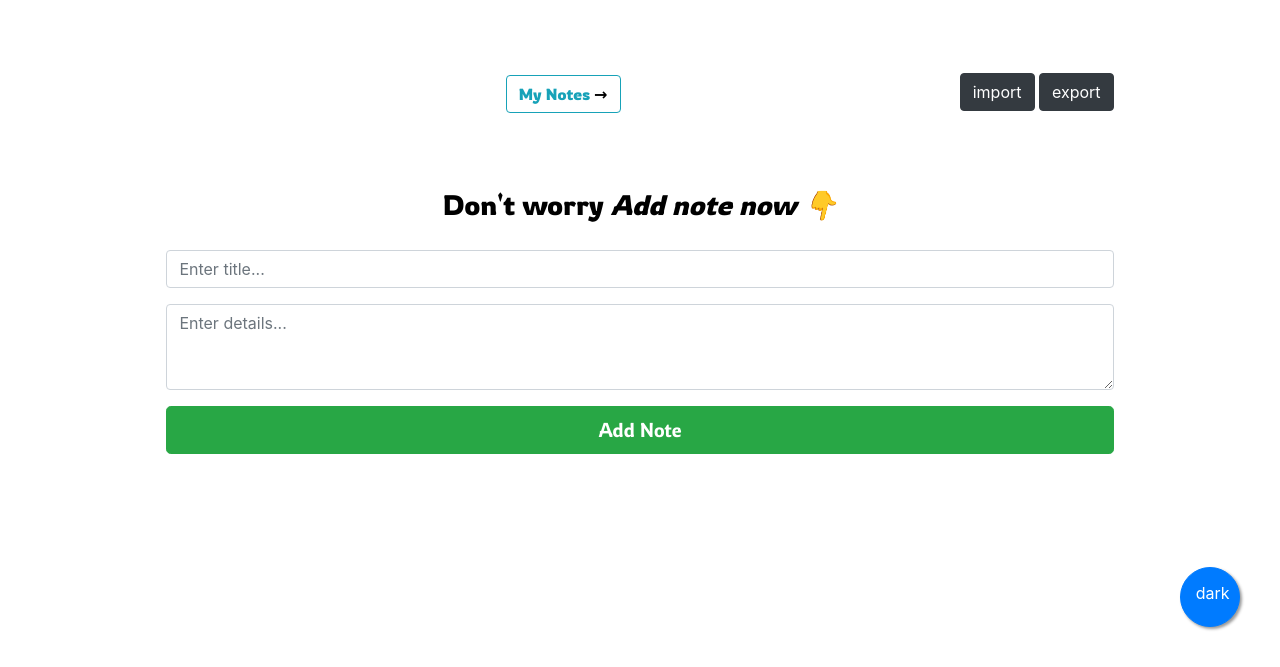
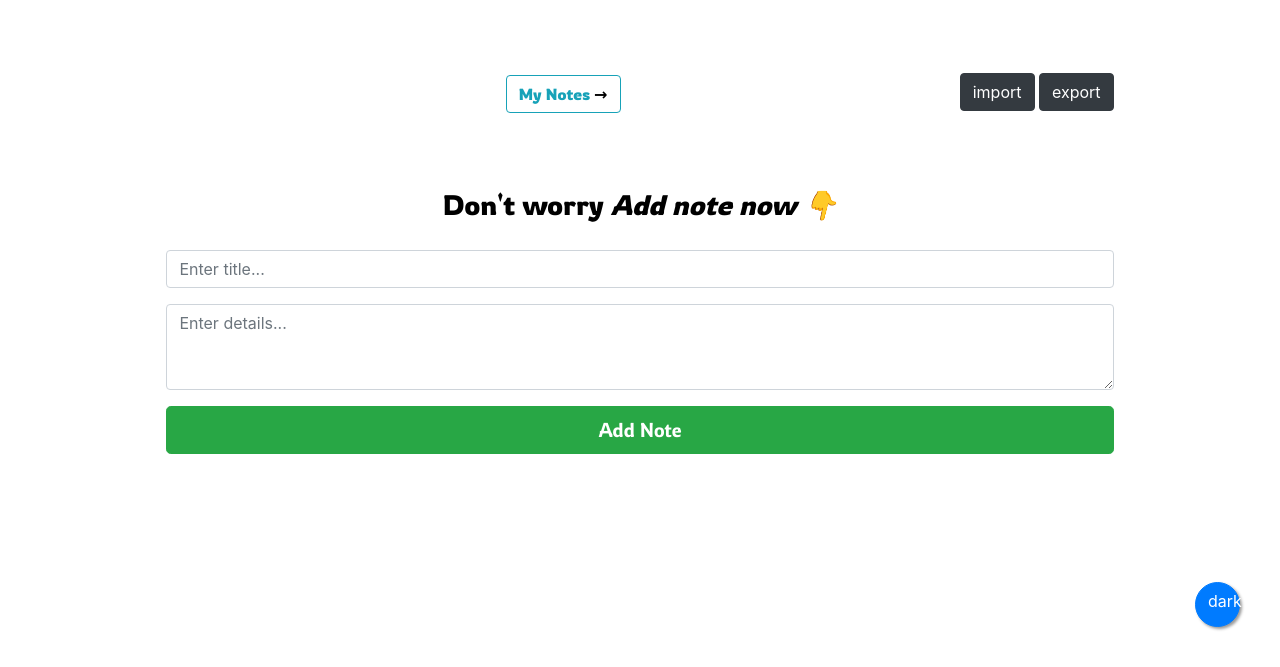
Before and after one commit to Siva18jr/keep, a plain HTML site: page index.html in a window 1280 px wide. Shown: the part 133-800 px from the top of the page. Drawn offline with nearby package versions, Linux system fonts and the light colour scheme.

Commit message:
float button style changed

```diff
--- a/css/main.css
+++ b/css/main.css
@@ -77,10 +77,10 @@ body.dark-theme{
     --nthree_add-color : #ffffff;
 }
 
-.float{
+.float {
     position: fixed;
-    width: 60px;
-    height: 60px;
+    width: 45px;
+    height: 45px;
     bottom: 40px;
     right: 40px;
     color: #FFF;
@@ -89,8 +89,6 @@ body.dark-theme{
     box-shadow: 2px 2px 3px #999;
 }
 
-.change-theme{
-    padding: 8%;
-    padding-top: 22%;
-    padding-right: 8%;
+.change-theme {
+    align-items: center;
 }
```
